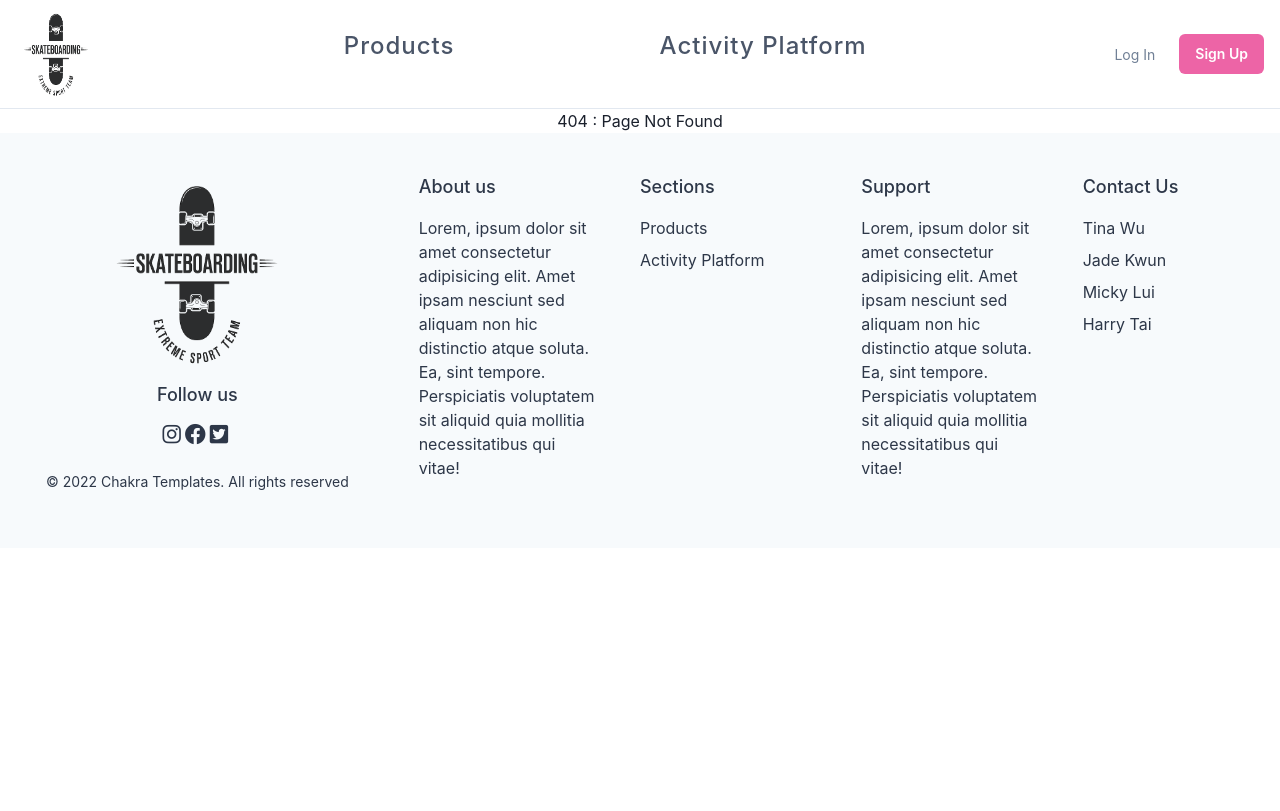
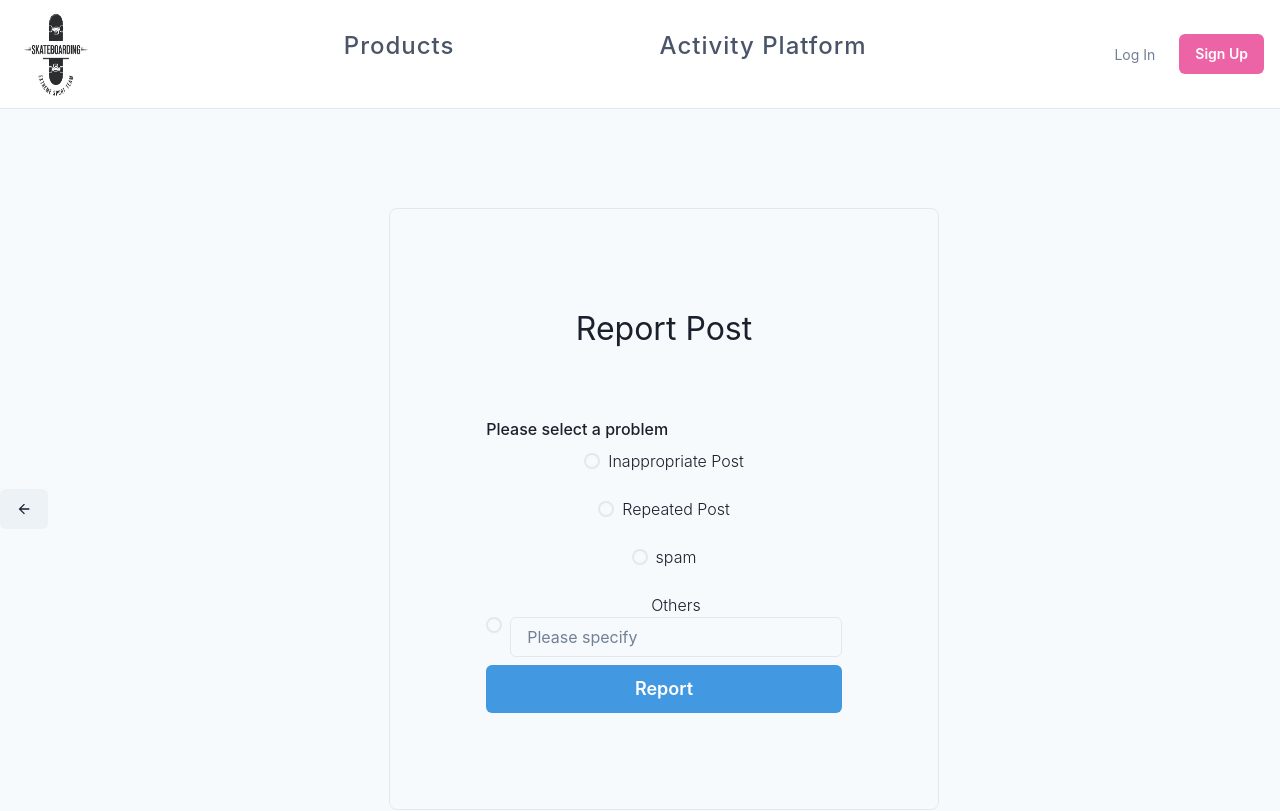
Before and after one commit to Mickylui/cap_project, a React (Create React App) app in the folder my-app/: page /posts/reportPost in a window 1280 px wide. Shown: the top 811 px of the page. Built offline with nearby package versions, Linux system fonts and the light colour scheme.

Commit message:
add tag to platform/report post

```diff
--- a/my-app/src/App.tsx
+++ b/my-app/src/App.tsx
@@ -24,6 +24,8 @@ import { getUserDataJWTFetch } from "./Api/AccountFetch";
 import DeliveryAddress from "./Pages/User/DeliveryAddress";
 import ShoppingCart from "./Pages/User/ShoppingCart";
 import PayWithPoints from "./Pages/User/PayWithPoints";
+import ReportPost from "./Pages/Platform/ReportPost";
+import PostDetail from "./Pages/Platform/PostDetail";
 
 function App() {
     const isLoggedIn = useSelector((state: RootState) => state.account.isLoggedIn);
@@ -60,6 +62,8 @@ function App() {
                     <Route path="cart/contact" element={<DeliveryAddress />} />
                     {/* <Route path="cart/contact/usePoints" element={<PayWithPoints />} /> */}
                     <Route path="posts" element={<SocialPlatform />} />
+                    <Route path="posts/postDetail" element={<PostDetail />} />
+                    <Route path="posts/reportPost" element={<ReportPost />} />
                     <Route path="slider" element={<Slideshow />} />
                     <Route path="table" element={<Table />} />
                     {/* <Route path={routes.postItem({item_id:':item_id'})} element={ <PostDetail /> }/> */}
--- a/my-app/src/Pages/Platform/PostDetail.tsx
+++ b/my-app/src/Pages/Platform/PostDetail.tsx
@@ -4,10 +4,11 @@ import { FaHeart } from "react-icons/fa";
 
 function PostDetail() {
     const postItem = {
-        imageUrl: "./SkateBoardLogo.png",
+        imageUrl: "../SkateBoardLogo.png",
         imageAlt: "SkateBoardLogo",
         title: "Fancy Style Design",
         description: "My 1st design when I was 15",
+        location: "Tsuen Wan",
         date: "9/16/2022",
         time: "15:00",
         contact: "123456",
@@ -18,7 +19,8 @@ function PostDetail() {
     return (
         <div>
             {/* box w/ image */}
-            <Box p="2rem" borderWidth="1px" borderRadius="lg" overflow="hidden" m="2rem">
+
+            <Box p="2rem" borderWidth="1px" borderRadius="lg" overflow="hidden" m="4rem">
                 <HStack>
                     <Image
                         src={postItem.imageUrl}
@@ -35,6 +37,9 @@ function PostDetail() {
                             <Box>{postItem.time}</Box>
                         </HStack>
                         <Box mt="3rem">{postItem.description}</Box>
+                        <Box mt="3rem">Location: {postItem.location}</Box>
+                        <Box mt="1rem">Time: {postItem.time}</Box>
+                        <Box mt="1rem">contact: {postItem.contact}</Box>
                         <Box m='2rem'>
                             <Tag>design</Tag>
                             <Tag>interest</Tag>
@@ -67,6 +72,8 @@ function PostDetail() {
                             {postItem.title}
                         </Box>
                         <HStack>
+                            <Box>Location{postItem.location}</Box>
+                            <Box>{postItem.date}</Box>
                             <Box>{postItem.date}</Box>
                             <Box>{postItem.time}</Box>
                         </HStack>
--- /dev/null
+++ b/my-app/src/Pages/Platform/ReportPost.tsx
@@ -0,0 +1,66 @@
+import { Flex, useColorModeValue, Box, Button, FormControl, FormLabel, Input, Radio, RadioGroup, Stack, VStack } from '@chakra-ui/react';
+import React, { useState } from 'react';
+import { BackButton } from '../../Components/BackButton';
+
+function ReportPost() {
+    const [ reason, setReason ] = useState("");
+    const [message, setMessage] = useState("");
+
+    const handleChange = (e: { target: { value: React.SetStateAction<string> } }) =>
+        setMessage(e.target.value);
+
+    return (
+        <div>
+            <Flex
+            minH={"100vh"}
+            align={"center"}
+            justify={"center"}
+            bg={useColorModeValue("gray.50", "gray.800")}
+        >
+            <BackButton />
+            <Box maxW='80vw' borderWidth='1px' borderRadius='lg' overflow='hidden' m="4rem auto" p="6rem">
+            <Box mb='4rem' fontSize='2em'>Report Post</Box>
+            <form>
+                            <FormControl id="reportUser">
+                                <FormLabel as="legend">Please select a problem</FormLabel>
+                                <RadioGroup onChange={setReason}>
+                                    <VStack spacing="24px">
+                                        <Radio value="inappropriate">Inappropriate Post</Radio>
+                                        <Radio value="repetitive">Repeated Post</Radio>
+                                        <Radio value="spam">spam</Radio>
+                                        <Radio >
+                                            Others
+                                            <Input
+                                                variant='outline' placeholder='Please specify'
+                                                type="text"
+                                                id="message"
+                                                name="message"
+                                                onClick={(e)=>handleChange}
+                                                value={message}
+                                            />
+                                        </Radio>
+                                    </VStack>
+                                </RadioGroup>
+                            </FormControl>
+                            <Stack spacing={10} pt={2}>
+                                <Button
+                                    type="submit"
+                                    loadingText="Submitting"
+                                    size="lg"
+                                    bg={"blue.400"}
+                                    color={"white"}
+                                    _hover={{
+                                        bg: "blue.500",
+                                    }}
+                                >
+                                    Report
+                                </Button>
+                            </Stack>
+                        </form>
+            </Box>
+            </Flex>
+        </div>
+    );
+}
+
+export default ReportPost;
--- a/my-app/src/Pages/Platform/SocialPlatform.tsx
+++ b/my-app/src/Pages/Platform/SocialPlatform.tsx
@@ -1,10 +1,12 @@
-import { Button, Input } from '@chakra-ui/react';
+import { Button, Center, HStack, Input } from "@chakra-ui/react";
 import { Box, Image, SimpleGrid, Tag, TagLabel, Avatar } from "@chakra-ui/react";
 import { FaHeart, FaPlusCircle } from "react-icons/fa";
 import { Link as RouteLink } from "react-router-dom";
 import { Link as ReachLink } from "@reach/router";
-import React from 'react';
-import PostForm from './PostForm';
+import React from "react";
+import PostForm from "./PostForm";
+import { Link } from "react-router-dom";
+import { WarningTwoIcon } from "@chakra-ui/icons";
 
 function SocialPlatform() {
     const postItem = {
@@ -21,24 +23,34 @@ function SocialPlatform() {
                 size="lg"
                 htmlSize={70}
                 width="auto"
-                    margin="50px"
+                m="4rem 2rem 1rem"
                 placeholder="Search keywords or tags"
                 type="text"
                 value=""
-                    onChange={e=>e.target.value}
+                onChange={(e) => e.target.value}
             />
             <Button colorScheme="teal" size="md">
                 Search
             </Button>
-                <RouteLink to="form" >
+            <RouteLink to="form">
                 <Button size="md">
                     <FaPlusCircle />
                 </Button>
             </RouteLink>
+            <HStack display='flex' justifyContent="center">
+                    <Box>#tag1</Box>
+                    <Box>#tag2</Box>
+            </HStack>
+
             <SimpleGrid columns={[2, null, 3]} spacing="40px" margin="5rem">
-
-                    <Box maxW="sm"  borderRadius="lg" overflow="hidden">
-                        <Image src={postItem.imageUrl} alt={postItem.imageAlt} border="1px" borderRadius="lg"/>
+                <RouteLink to="postDetail">
+                    <Box maxW="sm" borderRadius="lg" overflow="hidden">
+                        <Image
+                            src={postItem.imageUrl}
+                            alt={postItem.imageAlt}
+                            border="1px"
+                            borderRadius="lg"
+                        />
 
                         <Box p="6">
                             <Box
@@ -61,22 +73,27 @@ function SocialPlatform() {
                                 ml={-1}
                                 mr={2}
                             />
-                            <TagLabel>{postItem.userName}</TagLabel> <FaHeart color="red" /> {postItem.numLikes}
+                            <TagLabel>{postItem.userName}</TagLabel> <FaHeart color="red" />{" "}
+                            {postItem.numLikes}
                         </Tag>
+                        <RouteLink to="reportPost">
+                            <Button>
+                                <WarningTwoIcon />
+                            </Button>
+                        </RouteLink>
+                    </Box>
+                </RouteLink>
 
-                    </Box>
-
-                    <Box maxW="sm"  borderRadius="lg" overflow="hidden">
-                        <Image src={postItem.imageUrl} alt={postItem.imageAlt} border="1px" borderRadius="lg"/>
+                <Box maxW="sm" borderRadius="lg" overflow="hidden">
+                    <Image
+                        src={postItem.imageUrl}
+                        alt={postItem.imageAlt}
+                        border="1px"
+                        borderRadius="lg"
+                    />
 
                     <Box p="6">
-                            <Box
-                                mt="1"
-                                fontWeight="semibold"
-                                as="h4"
-                                lineHeight="tight"
-                                noOfLines={1}
-                            >
+                        <Box mt="1" fontWeight="semibold" as="h4" lineHeight="tight" noOfLines={1}>
                             {postItem.title}
                         </Box>
 
@@ -90,22 +107,21 @@ function SocialPlatform() {
                             ml={-1}
                             mr={2}
                         />
-                            <TagLabel>{postItem.userName}</TagLabel> <FaHeart color="red" /> {postItem.numLikes}
+                        <TagLabel>{postItem.userName}</TagLabel> <FaHeart color="red" />{" "}
+                        {postItem.numLikes}
                     </Tag>
-
                 </Box>
 
-                    <Box maxW="sm"  borderRadius="lg" overflow="hidden">
-                        <Image src={postItem.imageUrl} alt={postItem.imageAlt} border="1px" borderRadius="lg"/>
+                <Box maxW="sm" borderRadius="lg" overflow="hidden">
+                    <Image
+                        src={postItem.imageUrl}
+                        alt={postItem.imageAlt}
+                        border="1px"
+                        borderRadius="lg"
+                    />
 
                     <Box p="6">
-                            <Box
-                                mt="1"
-                                fontWeight="semibold"
-                                as="h4"
-                                lineHeight="tight"
-                                noOfLines={1}
-                            >
+                        <Box mt="1" fontWeight="semibold" as="h4" lineHeight="tight" noOfLines={1}>
                             {postItem.title}
                         </Box>
 
@@ -119,12 +135,10 @@ function SocialPlatform() {
                             ml={-1}
                             mr={2}
                         />
-                            <TagLabel>{postItem.userName}</TagLabel> <FaHeart color="red" /> {postItem.numLikes}
+                        <TagLabel>{postItem.userName}</TagLabel> <FaHeart color="red" />{" "}
+                        {postItem.numLikes}
                     </Tag>
-
                 </Box>
-
-
             </SimpleGrid>
         </div>
     );
```
Lines whose indentation alone changed are shown as unchanged.
